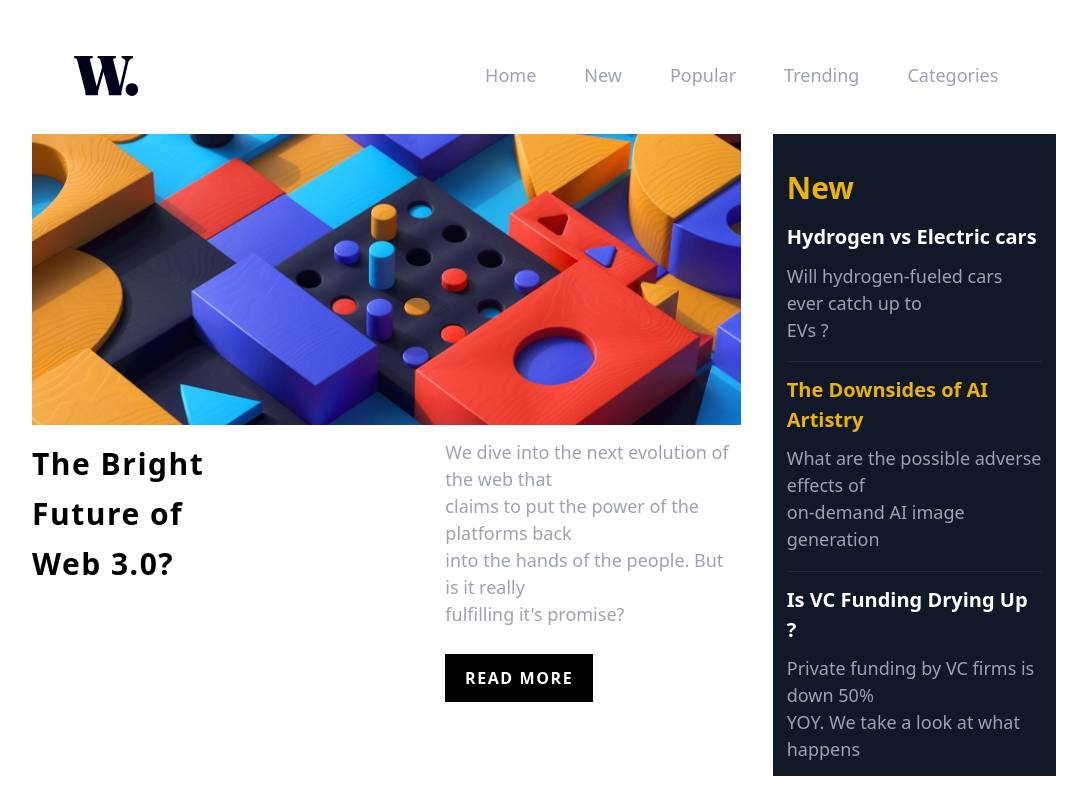
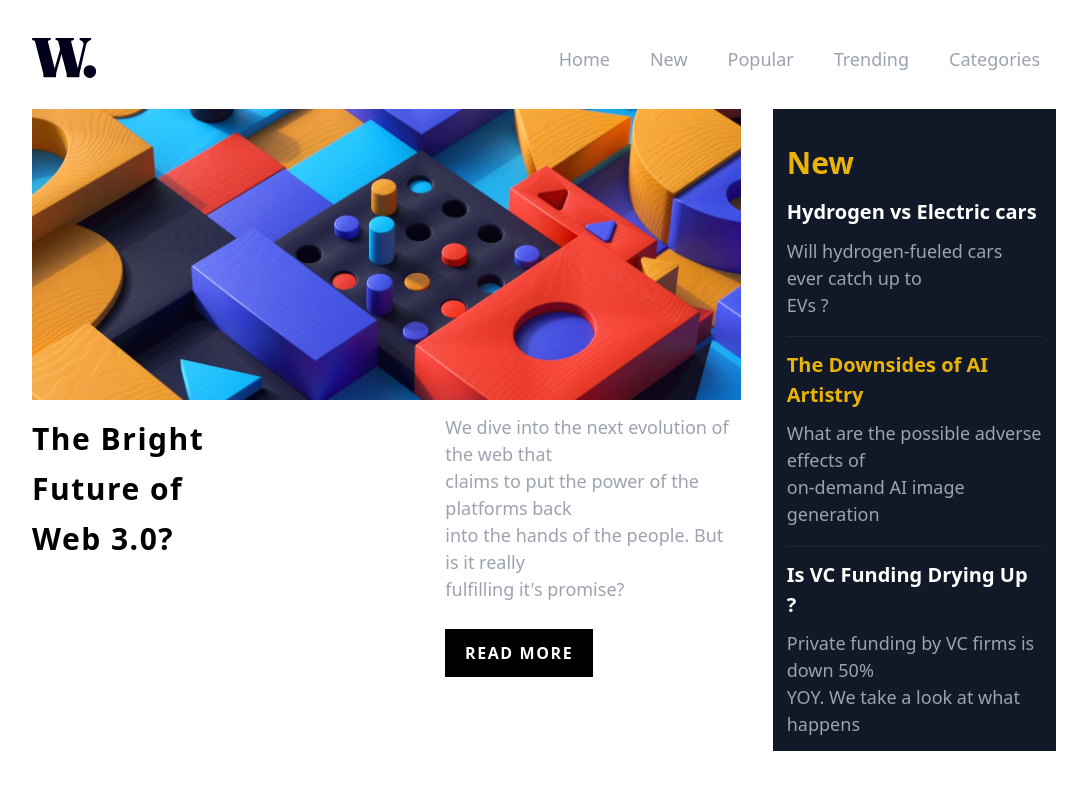
Before and after one commit to MuhirwaVerygood/news_homepage, a React (Create React App) app: page / in a window 1280 px wide. Shown: the top 800 px of the page, without its empty margins (96-1183 px from the left). Built offline with nearby package versions, Linux system fonts and the light colour scheme.

Commit message:
Being done

```diff
--- a/src/App.tsx
+++ b/src/App.tsx
@@ -1,12 +1,14 @@
 import Footer from "./components/Footer";
+import GivenHumburger from "./components/GivenHumburger";
 import Main from "./components/Main";
 import Navbar from "./components/Navbar";
 import {BrowserRouter as Router, Route, Routes} from "react-router-dom"
 function App() {
   return (
    <Router>
-     <div className="lg:w-[80%] ss:w-full md:w-[90%]  sm:mx-auto lg:pt-[3%]">
-      <Navbar />
+     <div className="lg:w-[80%] ss:w-full sm:w-[90%]  sm:mx-auto lg:pt-[3%]">
+      {/* <Navbar /> */}
+      <GivenHumburger />
       <Main />
       <Footer />
     </div>
--- /dev/null
+++ b/src/components/GivenHumburger.tsx
@@ -0,0 +1,68 @@
+import Logo from "../assets/images/logo.svg";
+import { Link } from "react-router-dom";
+import MenuOpen from "../assets/images/icon-menu.svg";
+import MenuClosed from "../assets/images/icon-menu-close.svg";
+import { useState } from "react";
+import { LinkSchema } from "./Navbar";
+const GivenHumburger = () => {
+  const [isOpen, setIsOpen] = useState<boolean>(false);
+
+  const [navbarLinks, setNavbarLinks] = useState<LinkSchema[]>([
+    { name: "Home", href: "/", visited: false },
+    { name: "New", href: "/new", visited: false },
+    { name: "Popular", href: "/popular", visited: false },
+    { name: "Trending", href: "/trending", visited: false },
+    { name: "Categories", href: "/categories", visited: false },
+  ]);
+
+  const handleLinkClick = (p: LinkSchema) => {
+    const updatedLinks = navbarLinks.map((link) =>
+      link.name === p.name
+        ? { ...link, visited: true }
+        : { ...link, visited: false }
+    );
+    setNavbarLinks(updatedLinks);
+    setIsOpen(false); // Close the menu after clicking a link
+  };
+
+  const toggleMenu = () => {
+    console.log(isOpen);
+
+    setIsOpen(!isOpen);
+  };
+
+  return (
+    <nav className="flex md:w-full     justify-between     bg-white  text-white ">
+      <div className="ss:h-[50px]    sm:w-[30%]    ">
+        <img src={Logo} alt="Company logo" />
+      </div>
+
+      <div className=" flex md:flex-row sm:w-full md:ml-auto    sm:flex-col ss:w-[70%] self-center  ">
+      <div className="md:hidden flex sm:self-end justify-end ss:ml-auto" onClick={toggleMenu}>
+                <img src={isOpen ? MenuClosed : MenuOpen} alt="Menu toggle" className="w-6 h-6 cursor-pointer" />
+      </div>
+
+       <div
+                className={`${
+                    isOpen ? "flex" : "hidden"
+                } flex-col md:flex   ss:h-screen md:h-[50px] md:static  md:flex-row md:gap-2 md:ml-auto   ss:absolute top-16   ss:text-black md:text-white     md:bg-transparent `}
+            >
+                {navbarLinks.map((link, index) => (
+                    <Link
+                        key={index}
+                        to={link.href}
+                        onClick={() => handleLinkClick(link)}
+                        className={`block px-4 py-2 md:inline-block text-[18px] ${
+                            link.visited ? "text-orange-500" : "text-gray-400"
+                        } hover:text-orange-500`}
+                    >
+                        {link.name}
+                    </Link>
+                ))}
+            </div>
+      </div>
+    </nav>
+  );
+};
+
+export default GivenHumburger;
--- a/src/components/Navbar.tsx
+++ b/src/components/Navbar.tsx
@@ -4,12 +4,13 @@ import { Link } from "react-router-dom";
 import MenuOpen from "../assets/images/icon-menu.svg";
 import MenuClosed from "../assets/images/icon-menu-close.svg";
 
+
+export  interface LinkSchema {
+    name: string;
+    href: string;
+    visited: boolean;
+}
 const Navbar = () => {
-    interface LinkSchema {
-        name: string;
-        href: string;
-        visited: boolean;
-    }
 
     const [navbarLinks, setNavbarLinks] = useState<LinkSchema[]>([
         { name: "Home", href: "/", visited: false },
```
